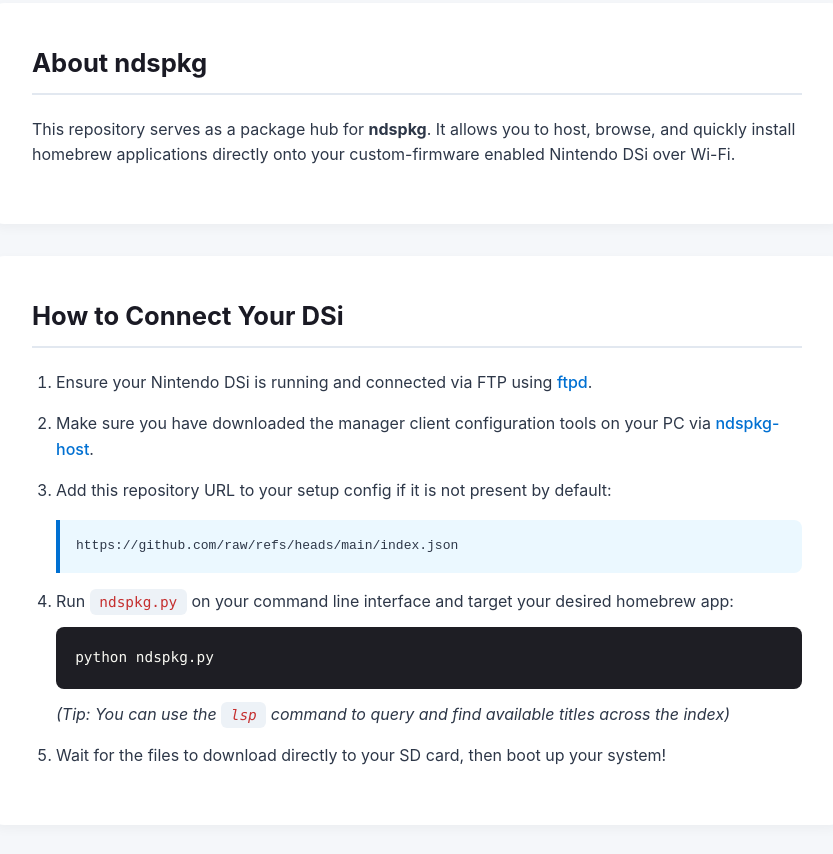
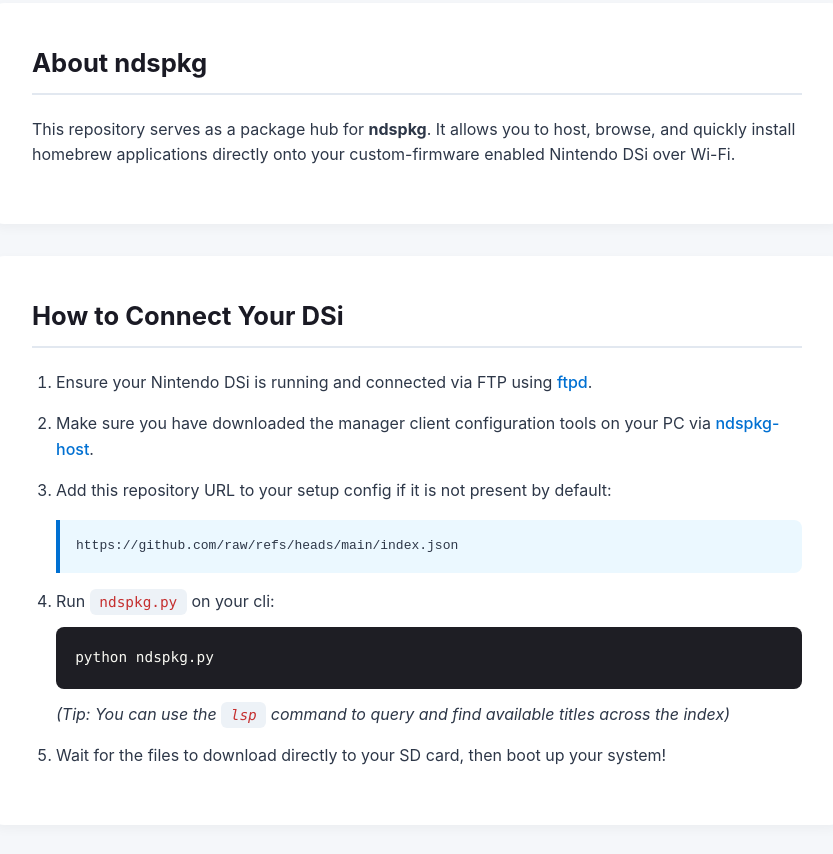
Before and after one commit to p1xelpp/ndspkg-host, a plain HTML site: page index.html in a window 1280 px wide. Shown: the part 245-1099 px from the top of the page, without its empty margins (223-1056 px from the left). Drawn offline with Linux system fonts and the light colour scheme.

Commit message:
Update index.html

```diff
--- a/index.html
+++ b/index.html
@@ -131,7 +131,7 @@
                         https://github.com/raw/refs/heads/main/index.json
                     </div>
                 </li>
-                <li>Run <code>ndspkg.py</code> on your command line interface and target your desired homebrew app:
+                <li>Run <code>ndspkg.py</code> on your cli:
                     <div class="code-block-container">
                         <pre><code>python ndspkg.py</code></pre>
                     </div>
```
